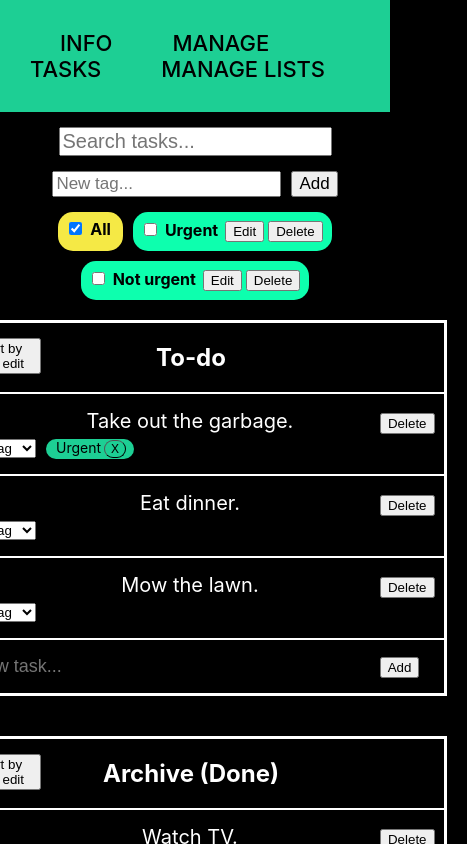
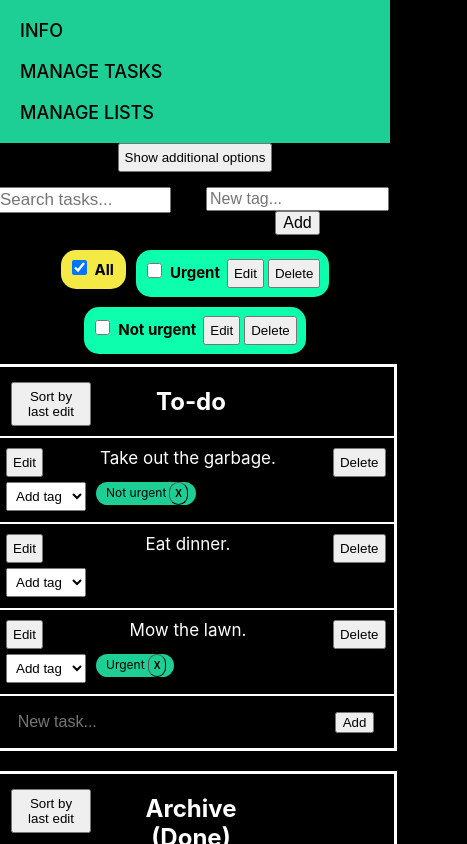
Before and after one commit to attealalahti/task-organizer, a React (Create React App) app: page /tasks in a window 390 px wide. Shown: the top 844 px of the page, 467 px wide, since content can reach past the window. Built offline with nearby package versions, Linux system fonts and the light colour scheme; data requests are answered from the project's data file.

Commit message:
Add responsiveness to css. Add base for hamburger menu and option hiding

```diff
--- a/db.json
+++ b/db.json
@@ -3,7 +3,9 @@
     {
       "id": "24",
       "content": "Mow the lawn.",
-      "tagIds": [],
+      "tagIds": [
+        "67"
+      ],
       "lastEdit": 1638825026139
     },
     {
@@ -24,7 +26,7 @@
       "id": "72",
       "content": "Take out the garbage.",
       "tagIds": [
-        "67"
+        "93"
       ],
       "lastEdit": 1639396160629
     },
@@ -53,12 +55,19 @@
         "32"
       ],
       "hidden": false
+    },
+    {
+      "id": "115",
+      "title": "t",
+      "taskIds": [],
+      "hidden": false
     }
   ],
   "listOrder": {
     "order": [
       "5",
-      "6"
+      "6",
+      "115"
     ]
   },
   "tags": [
@@ -72,6 +81,6 @@
     }
   ],
   "autoIncrement": {
-    "next": 108
+    "next": 116
   }
 }
--- a/src/App.css
+++ b/src/App.css
@@ -6,6 +6,10 @@ body {
 }
 form {
     display: inline;
+}
+button,
+select {
+    padding: 5px;
 }
 
 /* Header */
@@ -63,12 +67,17 @@ a:hover {
 }
 .TagContainer .Tag:first-child {
     background-color: rgb(245, 233, 69);
+    height: 25px;
 }
 .Tag .Buttons {
     display: inline;
 }
 .Tag .Buttons button {
     margin: 2px;
+}
+.Check input {
+    width: 15px;
+    height: 15px;
 }
 .Tag span {
     margin-left: 5px;
@@ -145,28 +154,30 @@ a:hover {
     display: grid;
     grid-template-columns: auto 360px auto;
     gap: 10px;
+    min-height: 30px;
 }
 .EditTask {
     font-size: 20px;
     outline: none;
     color: white;
     background-color: inherit;
-    height: 20px;
     width: 330px;
     text-align: center;
 }
 .AddTag {
     float: left;
-    width: 75px;
+    width: 80px;
     margin-right: 10px;
 }
 /* Task tags */
 .TagArea {
+    min-height: 30px;
+}
+.TaskTags {
     margin-top: 5px;
     display: flex;
     flex-wrap: wrap;
     gap: 5px;
-    min-height: 20px;
 }
 .TagReference {
     background-color: rgb(29, 207, 148);
@@ -177,12 +188,12 @@ a:hover {
     font-size: 14px;
 }
 .DeleteTagReference {
-    size: 5px;
     font-size: 12px;
     margin-left: 3px;
     background-color: inherit;
     border-radius: 15px;
     border-width: 1px;
+    font-weight: 600;
 }
 .DeleteTagReference:hover {
     background-color: white;
@@ -205,6 +216,7 @@ a:hover {
     border-color: white;
     border-width: 1px;
     min-height: 30px;
+    width: 100%;
 }
 .EditList {
     outline: none;
@@ -214,3 +226,83 @@ a:hover {
     text-align: center;
     width: 480px;
 }
+
+@media screen and (max-width: 800px) {
+    /* Header */
+    .Links {
+        padding: 10px;
+        display: flex;
+        flex-direction: column;
+    }
+    a {
+        padding: 10px;
+        font-size: 18px;
+    }
+    /* Search field and New tag entry on the same line*/
+    .SearchAndNewTag {
+        display: flex;
+        justify-content: center;
+    }
+    .Search form input {
+        font-size: 17px;
+        width: 175px;
+    }
+    .CreateItem form .TextInput {
+        width: 175px;
+    }
+    .CreateItem form * {
+        font-size: 16px;
+    }
+    .Tag span {
+        font-size: 15px;
+    }
+    .EditTag {
+        font-size: 15px;
+    }
+    .NewTaskInput {
+        font-size: 16px;
+    }
+    .Task {
+        padding: 10px;
+        font-size: 17px;
+    }
+    .EditTask {
+        font-size: 17px;
+    }
+    .TagReference {
+        font-size: 12px;
+    }
+    .DeleteTagReference {
+        font-size: 10px;
+    }
+
+    .List {
+        width: 400px;
+        margin: 10px;
+    }
+    .List .Header h2 {
+        width: 280px;
+    }
+    .NewTaskInput {
+        width: 290px;
+    }
+    .Task .GridContainer {
+        grid-template-columns: auto 270px auto;
+        min-height: 20px;
+    }
+    .EditTask {
+        width: 250px;
+    }
+
+    /* LIST MANAGEMENT PAGE */
+    .ListDraggable {
+        grid-template-columns: 60px auto 250px auto;
+    }
+    .ListDraggable span {
+        font-size: 17px;
+    }
+    .EditList {
+        font-size: 17px;
+        width: 230px;
+    }
+}
--- a/src/ItemCreator.js
+++ b/src/ItemCreator.js
@@ -17,6 +17,7 @@ class ItemCreator extends React.Component {
                     }}
                 >
                     <input
+                        className="TextInput"
                         placeholder={this.props.placeholder}
                         autoComplete="off"
                         onChange={(event) => (this.inputText = event.target.value)}
--- a/src/Task.js
+++ b/src/Task.js
@@ -86,7 +86,7 @@ class Task extends React.Component {
                                 </button>
                             </div>
                         </div>
-                        <div>
+                        <div className="TagArea">
                             <form>
                                 <select
                                     className="AddTag"
@@ -102,7 +102,7 @@ class Task extends React.Component {
                                     })}
                                 </select>
                             </form>
-                            <div className="TagArea">
+                            <div className="TaskTags">
                                 {this.props.task.tagIds.map((id) => {
                                     const tag = this.props.allTags.find(
                                         (currentTag) => currentTag.id === id
--- a/src/TasksPage.js
+++ b/src/TasksPage.js
@@ -257,6 +257,8 @@ class TasksPage extends React.Component {
         } else {
             return (
                 <div>
+                    <button>Show additional options</button>
+                    <div className="SearchAndNewTag">
                         <div className="Search">
                             <form onSubmit={this.handleSearchSubmit}>
                                 <input
@@ -272,6 +274,7 @@ class TasksPage extends React.Component {
                             id="newTagInput"
                             placeholder="New tag..."
                         />
+                    </div>
                     <div className="TagContainer">
                         <div className="Tag">
                             <form className="Check">
```
Lines whose indentation alone changed are shown as unchanged.
